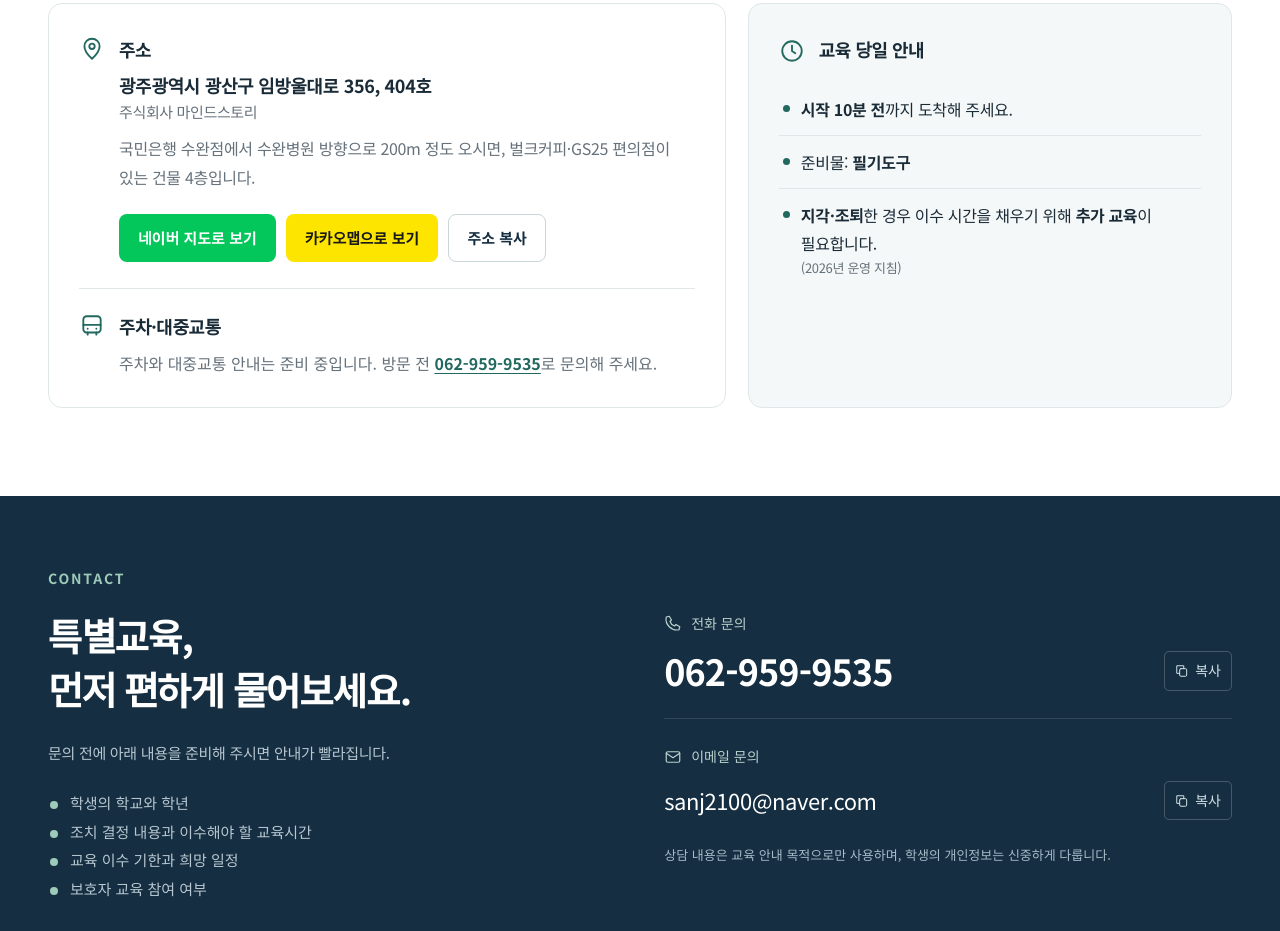
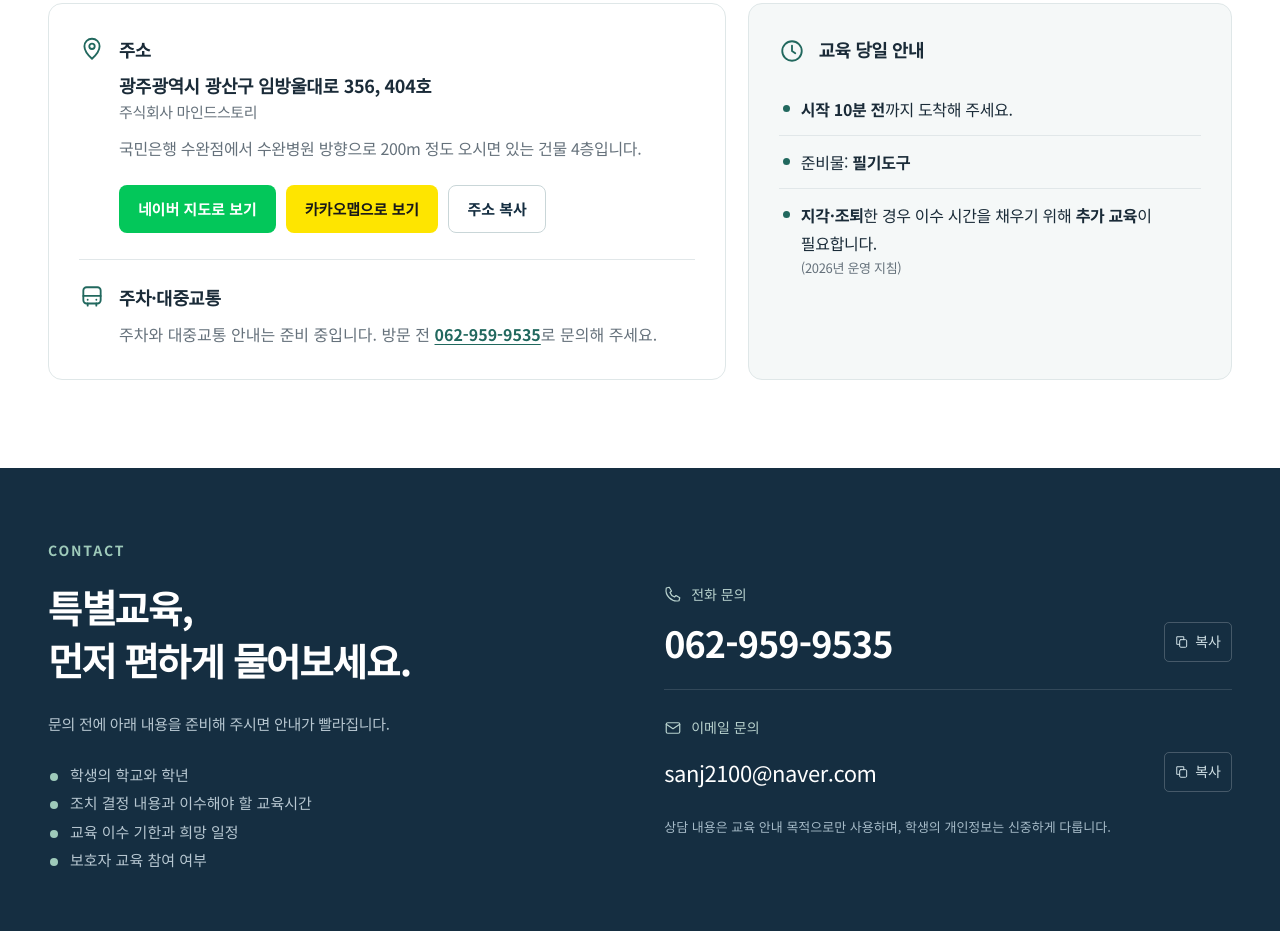
Before and after one commit to 9535mind/mindstory-homepage, a plain HTML site: page special-education.html in a window 1280 px wide. Shown: the part 3497-4428 px from the top of the page. Drawn offline with Linux system fonts and the light colour scheme.

Commit message:
오시는 길 문구에서 상호(벌크커피·GS25) 제거
Co-Authored-By: Claude Opus 5.5 <noreply@anthropic.com>
Claude-Session: https://claude.ai/code/session_016AozVg3ZyVrchtQG8RZgeE

```diff
--- a/special-education.html
+++ b/special-education.html
@@ -151,7 +151,7 @@
             <div>
               <h3>주소</h3>
               <p class="location-address">광주광역시 광산구 임방울대로 356, 404호<span>주식회사 마인드스토리</span></p>
-              <p class="location-hint">국민은행 수완점에서 수완병원 방향으로 200m 정도 오시면, 벌크커피·GS25 편의점이 있는 건물 4층입니다.</p>
+              <p class="location-hint">국민은행 수완점에서 수완병원 방향으로 200m 정도 오시면 있는 건물 4층입니다.</p>
             </div>
           </div>
           <div class="map-buttons">
```
